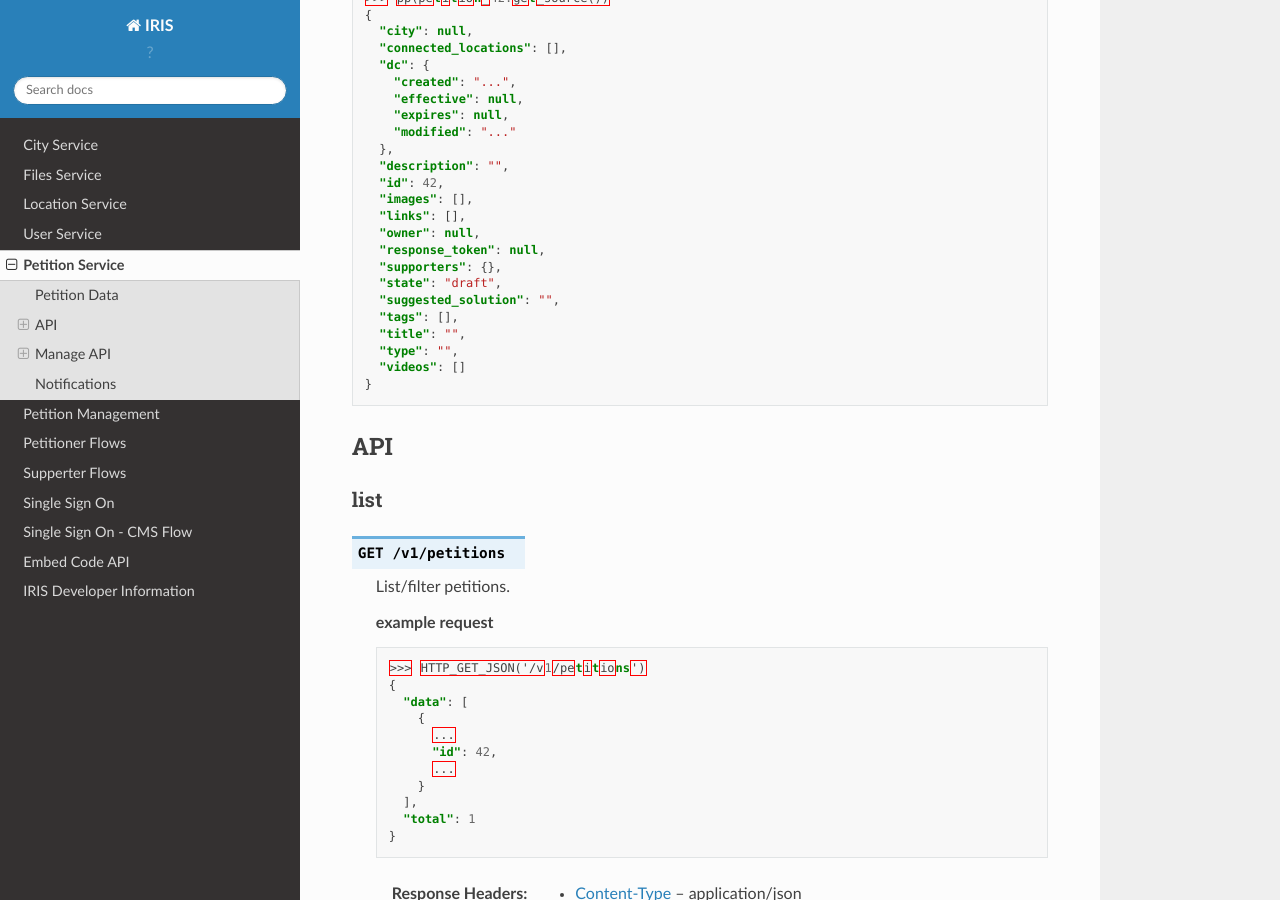
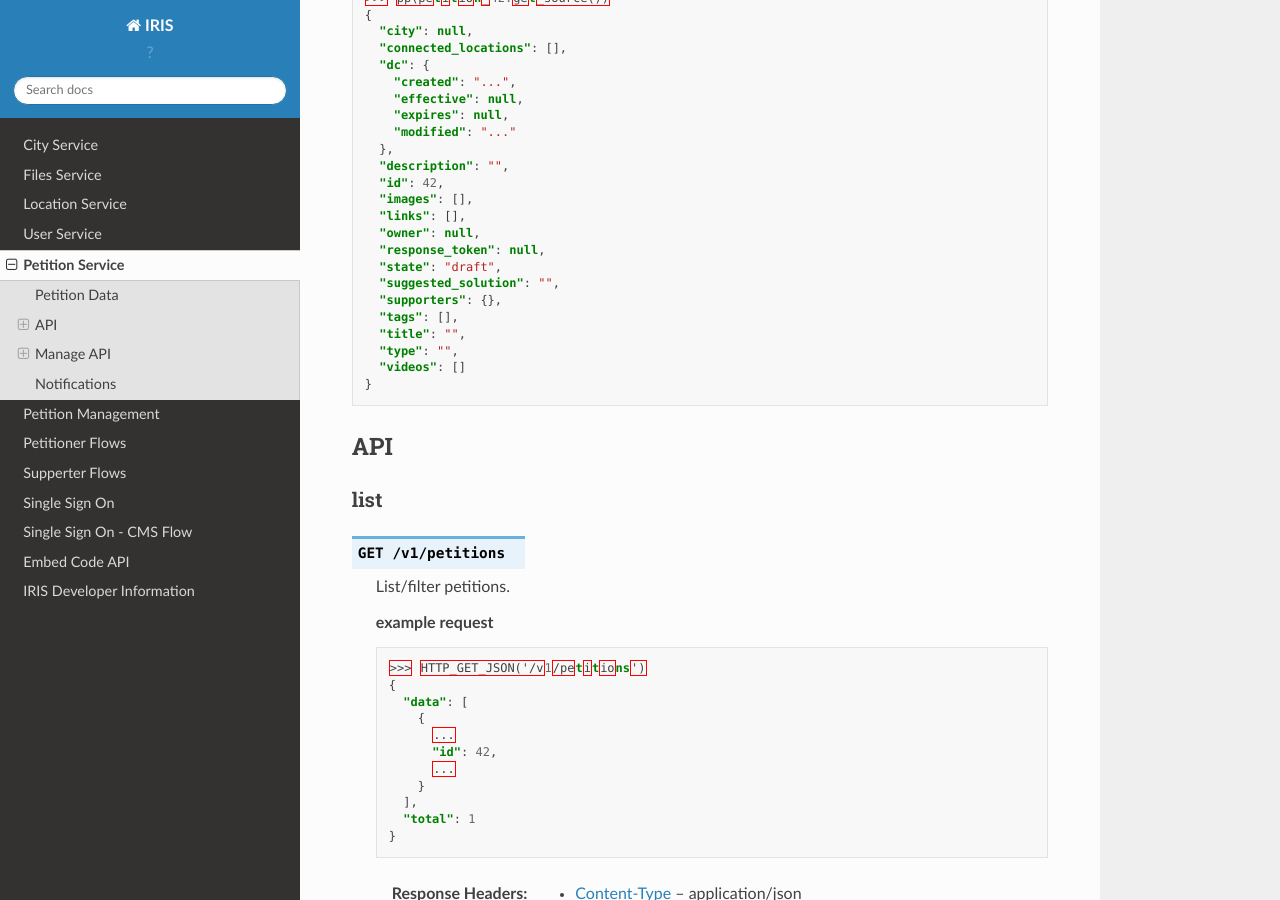
Before and after one commit to iris-dni/iris-service, a Sphinx documentation site: the page built from docs/petitions.rst, in a window 1280 px wide and 900 px high, scrolled down 611 px. Built offline with Sphinx 7.4.7 and the Read the Docs theme 2.0.0, drawn with Linux system fonts in a browser that asks for light colours; pages that are not in the unit, such as notebooks, are missing from menus; some of the changed text lies outside the part shown.

```diff
--- a/docs/petitions.rst
+++ b/docs/petitions.rst
@@ -31,9 +31,9 @@ Petition Data
       "links": [],
       "owner": null,
       "response_token": null,
-      "supporters": {},
       "state": "draft",
       "suggested_solution": "",
+      "supporters": {},
       "tags": [],
       "title": "",
       "type": "",
@@ -126,9 +126,9 @@ Create
             "links": [],
             "owner": null,
             "response_token": null,
-            "supporters": {},
             "state": "draft",
             "suggested_solution": "",
+            "supporters": {},
             "tags": [],
             "title": "my petition",
             "type": "i don't like",
```
